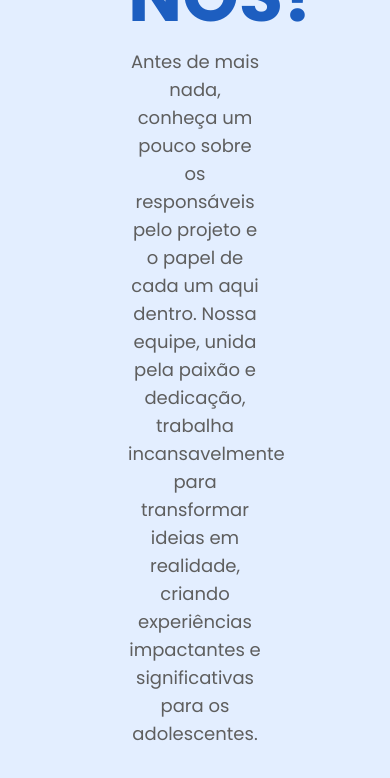
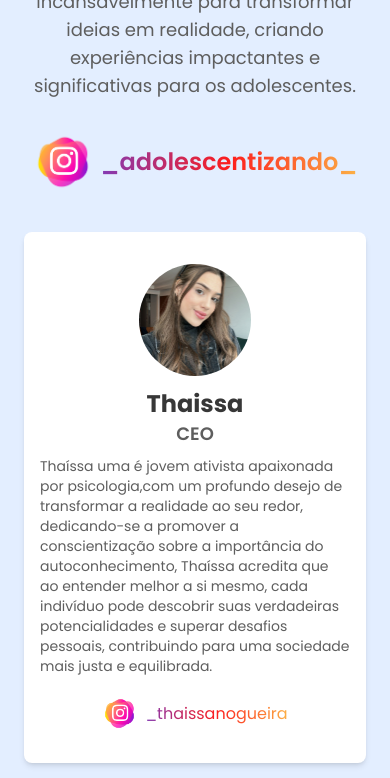
Before and after one commit to manosanti/adolescentizando, a React (Vite) app: page / in a window 390 px wide. Shown: the part 1156-1934 px from the top of the page. Built offline with nearby package versions, Linux system fonts and the light colour scheme.

Commit message:
fix: names

```diff
--- a/src/components/Founders.jsx
+++ b/src/components/Founders.jsx
@@ -34,8 +34,8 @@ function Founders() {
       descricao:
         "Neurocientista em começo de carreira com especialização em desenvolvimento cerebral adolescente. Experiência em pesquisa neurobiológica, focada na análise de processos neurais durante a adolescência. Fundadora da Adolescentizando projeto voltado para suporte e recursos educativos para jovens",
       redeSocial: {
-        instagram: "https://www.instagram.com/",
-        instagramNome: "manosanttt",
+        instagram: "https://www.instagram.com/mendess_souza/",
+        instagramNome: "mendess_souza",
       },
     },
     {
@@ -60,7 +60,7 @@ function Founders() {
       nome: "Lucas Santiago",
       cargo: "Desenvolvedor",
       descricao:
-        "Neurocientista em começo de carreira com especialização em desenvolvimento cerebral adolescente. Experiência em pesquisa neurobiológica, focada na análise de processos neurais durante a adolescência. Fundadora da Adolescentizando projeto voltado para suporte e recursos educativos para jovens",
+        "Desenvolvedor frontend no projeto Adolescentizando, apaixonado por criar interfaces intuitivas e experiências de usuário impactantes, além de ter grande interesse em jogar basquete sempre que possível.",
       redeSocial: {
         instagram: "https://www.instagram.com/manosanttt/",
         instagramNome: "manosanttt",
@@ -69,9 +69,9 @@ function Founders() {
   ];
 
   return (
-    <div className="bg-background-color p-32">
+    <div className="bg-background-color px-4 py-12 xl:p-32">
       <div className="max-w-7xl m-auto">
-        <h2 className="text-blue-primary text-center mb-4 font-bold text-7xl">
+        <h2 className="text-blue-primary text-center mb-4 font-bold text-5xl xl:text-7xl">
           QUEM SOMOS NÓS?
         </h2>
         <p className="text-center text-lg text-gray-description">
@@ -86,7 +86,7 @@ function Founders() {
         <div className="flex justify-center my-8 gap-2">
           <a
             href="#!"
-            className="flex text-4xl font-semibold items-center gap-2"
+            className="flex text-2xl xl:text-4xl font-semibold items-center gap-2"
           >
             <img src={instagramLogo} width={60} height={60} alt="" />
             <span className="text-instagram-gradient">_adolescentizando_</span>
@@ -94,7 +94,7 @@ function Founders() {
         </div>
 
         {/* Seção Responsáveis pelo Projeto */}
-        <div className="grid grid-cols-4 mb-24">
+        <div className="grid grid-cols-1 grid-rows-2 md:grid-cols-2 xl:grid-cols-4 mb-24">
           {members.map((member, index) => (
             <div
               key={index}
```
